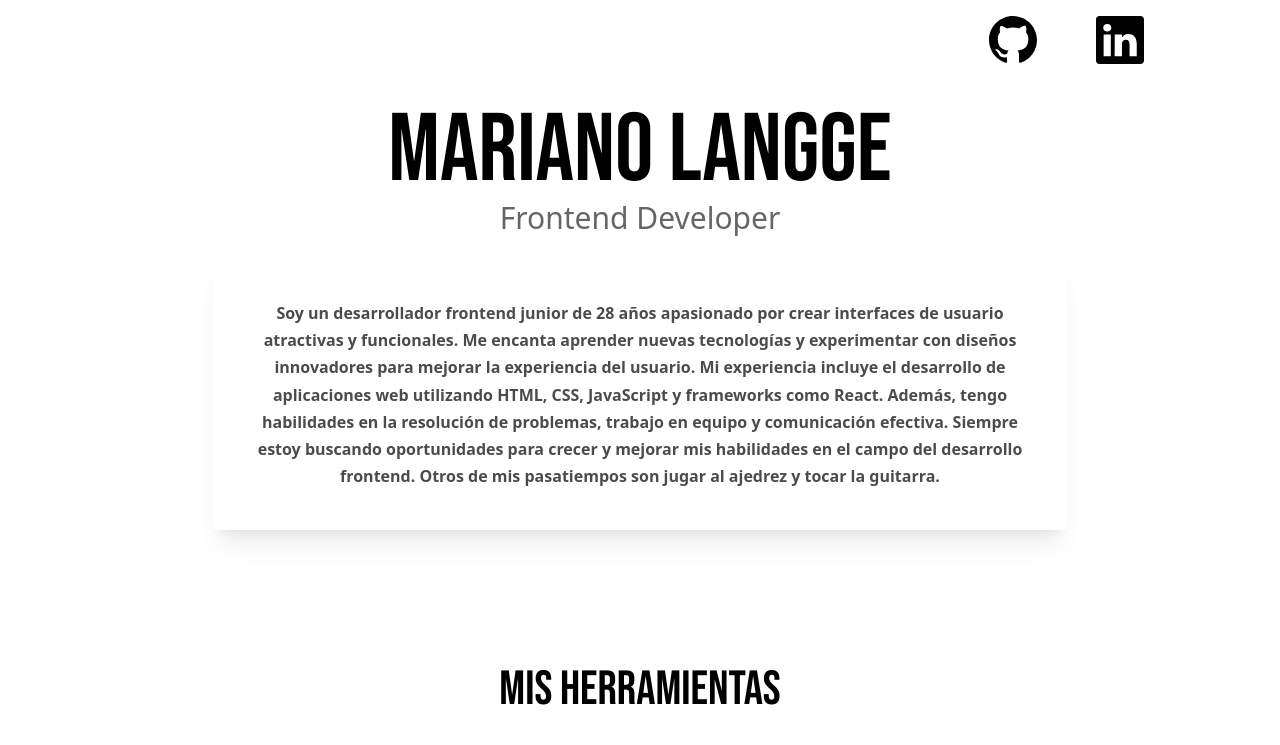
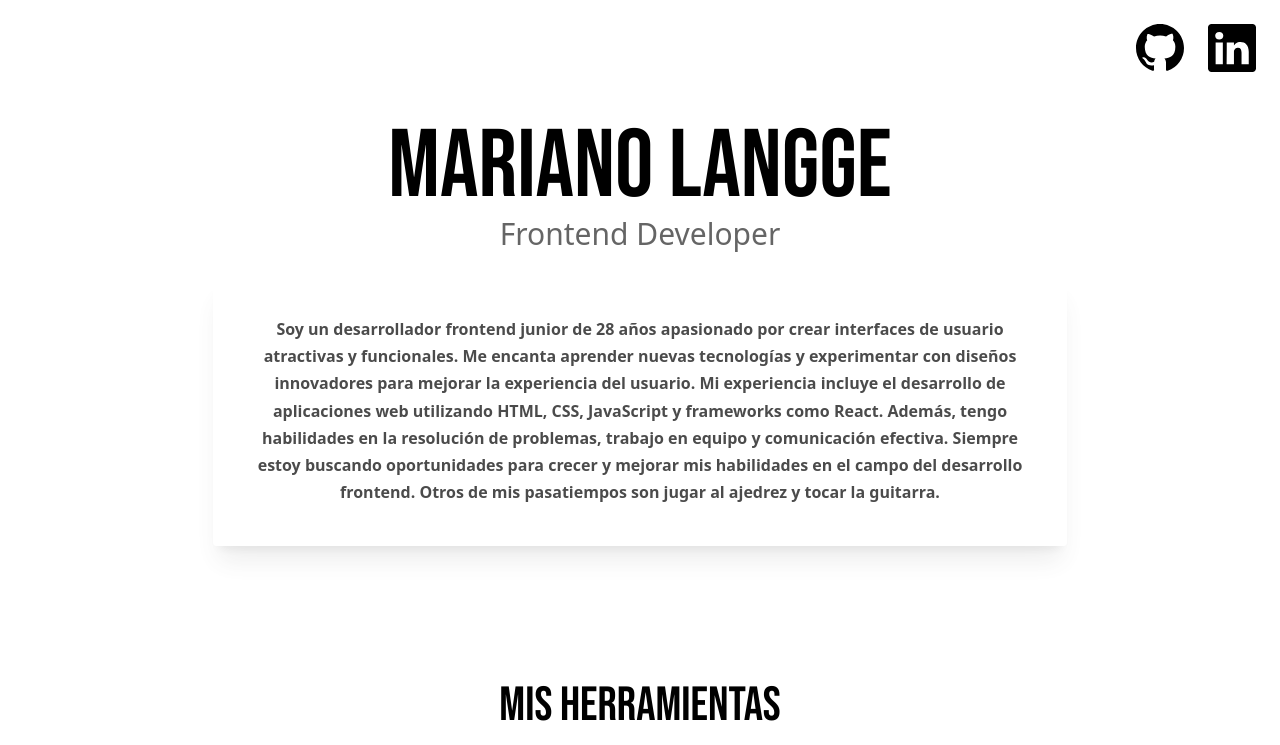
Before and after one commit to MLN-1994/portfoliopersonal, a Next.js app: page / in a window 1280 px wide. Shown: the top 745 px of the page. Built offline with nearby package versions, Linux system fonts and the light colour scheme.

Commit message:
fix styles

```diff
--- a/src/components/socialNetworks/SocialNetworks.jsx
+++ b/src/components/socialNetworks/SocialNetworks.jsx
@@ -3,8 +3,8 @@ import { BsLinkedin } from "react-icons/bs";
 
 export default function SocialNetworks() {
   return (
-    <div className="grid grid-cols-12 my-4">
-      <div className="col-start-10 ">
+    <div className="flex justify-end m-6 gap-6">
+      <div className="">
         <a target="_blank" rel="noreferrer" href="https://github.com/" className=" flex justify-center items-center ">
           <BsGithub className="text-5xl"/>
         </a>
```
